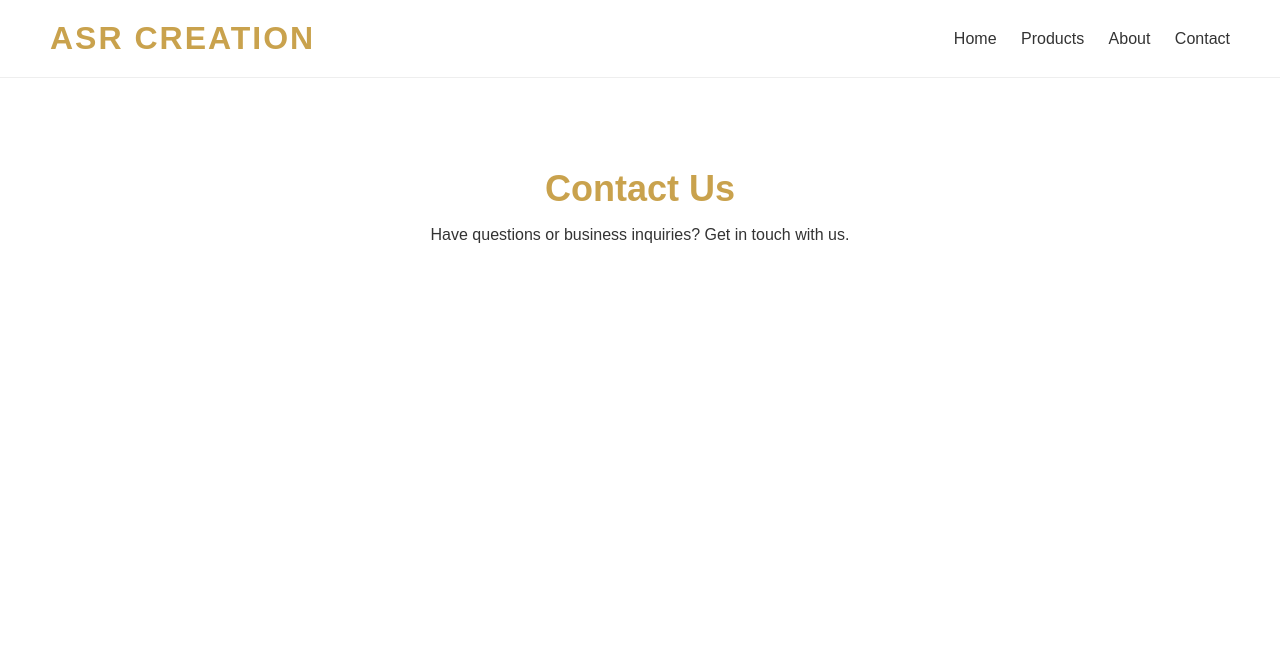
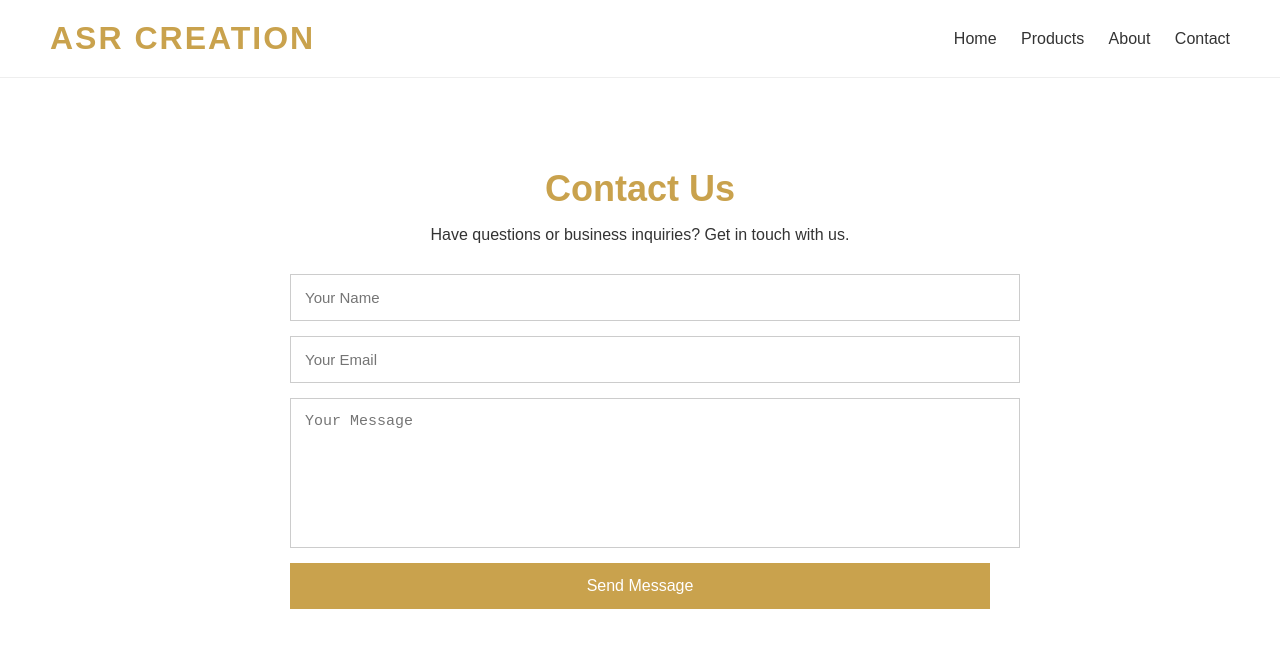
Before and after one commit to arpitguleria2009-design/asr-creation, a plain HTML site: page contact.html in a window 1280 px wide. Drawn offline with Linux system fonts and the light colour scheme.

Commit message:
Update contact.html

```diff
--- a/contact.html
+++ b/contact.html
@@ -109,5 +109,22 @@
 </header>
 
 <section class="contact-section">
+
   <h2>Contact Us</h2>
   <p>Have questions or business inquiries? Get in touch with us.</p>
+
+  <form method="POST" action="https://formsubmit.co/ASRcreation@gmail.com">
+
+    <input type="hidden" name="_subject" value="New message from ASR Creation website">
+    <input type="hidden" name="_captcha" value="false">
+    <input type="hidden" name="_template" value="table">
+
+    <input type="text" name="name" placeholder="Your Name" required>
+    <input type="email" name="email" placeholder="Your Email" required>
+    <textarea name="message" placeholder="Your Message" required></textarea>
+
+    <button type="submit">Send Message</button>
+
+  </form>
+
+</section>
```
